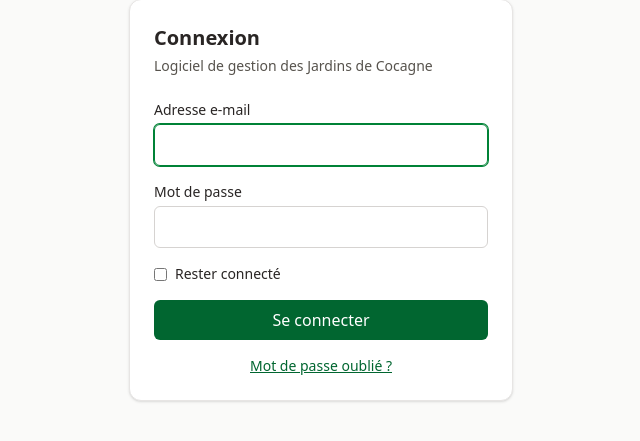
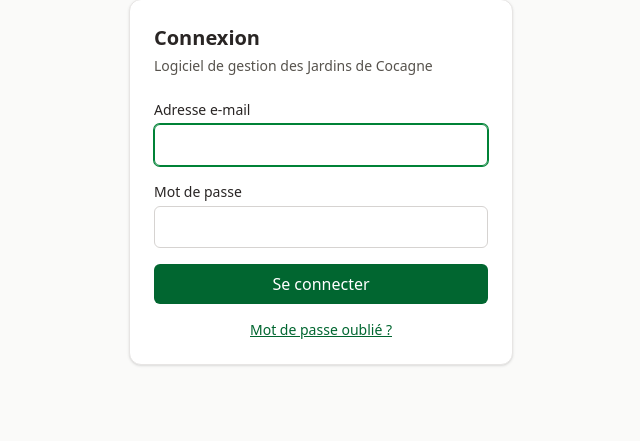
Before and after one commit to EthanStasse/SAE_5_RINALDIS_STASSE, a Laravel app: page /login in a window 1280 px wide. Shown: the part 81-522 px from the top of the page, without its empty margins (319-959 px from the left). Run offline with Laravel 12, Linux system fonts and the light colour scheme; style sheets or scripts are compiled from the project's sources; parts of the project's set-up code (start-up, migrations or seed data) failed here and were passed over; some libraries are stand-ins or nearby versions.

Commit message:
feat(auth): plus de connexion longue durée, le champ remember est ignoré (EF-D-10)

```diff
--- a/Code/app/Providers/FortifyServiceProvider.php
+++ b/Code/app/Providers/FortifyServiceProvider.php
@@ -52,7 +52,7 @@ class FortifyServiceProvider extends ServiceProvider
         Fortify::requestPasswordResetLinkView(fn () => view('auth.mot-de-passe-oublie'));
         // EF-D-04 : formulaire du nouveau mot de passe (lien reçu par e-mail).
         Fortify::resetPasswordView(fn (Request $request) => view('auth.reinitialisation', ['request' => $request]));
-        // Vérification du compte : un compte désactivé ne peut pas se connecter.
+
         // EF-D-04 : e-mail de réinitialisation en français.
         // Anti-phishing : le lien est construit depuis APP_URL (configuration),
         // jamais depuis l'en-tête Host de la requête, que l'attaquant contrôle.
@@ -71,8 +71,15 @@ class FortifyServiceProvider extends ServiceProvider
                 ->line("Si vous n'êtes pas à l'origine de cette demande, ignorez ce message : votre mot de passe actuel reste valable.")
                 ->salutation('Les Jardins de Cocagne');
         });
+
+        // Vérification du compte : un compte désactivé ne peut pas se connecter.
         // Même message d'erreur dans tous les cas : on ne révèle pas si l'adresse existe.
         Fortify::authenticateUsing(function (Request $request): ?User {
+            // EF-D-10 : pas de connexion longue durée. Le champ « remember » est
+            // ignoré même s'il est envoyé à la main : une session ne doit
+            // jamais dépasser 12 heures.
+            $request->merge(['remember' => false]);
+
             $email = Str::lower((string) $request->input(Fortify::username()));
             $blocage = app(BlocageComptes::class);
 
--- a/Code/resources/views/auth/connexion.blade.php
+++ b/Code/resources/views/auth/connexion.blade.php
@@ -28,10 +28,7 @@
                 @enderror
             </div>
 
-            <label class="flex items-center gap-2 text-sm">
-                <input type="checkbox" name="remember" class="rounded border-stone-300">
-                Rester connecté
-            </label>
+            {{-- EF-D-10 : pas de case « Rester connecté » : une session ne dure jamais plus de 12 h. --}}
 
             <button type="submit" class="w-full rounded-md bg-green-800 px-4 py-2 font-medium text-white hover:bg-green-900 focus:outline-none focus:ring-2 focus:ring-green-700 focus:ring-offset-2">
                 Se connecter
```
